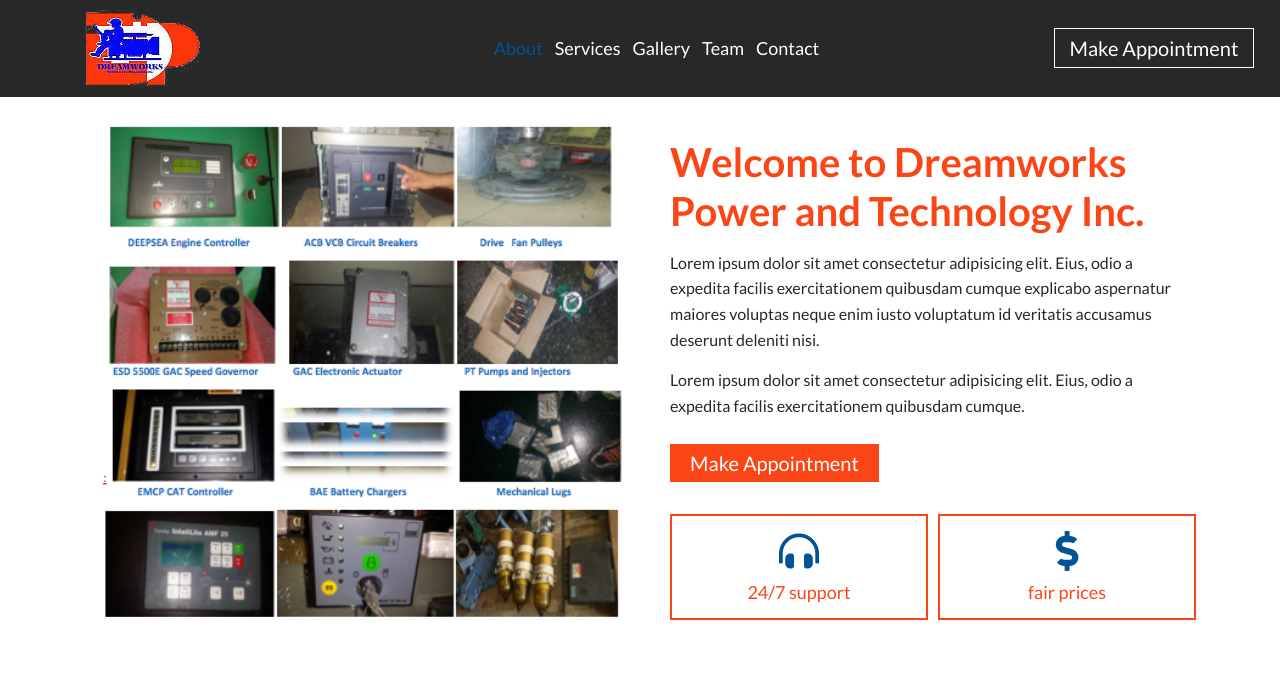
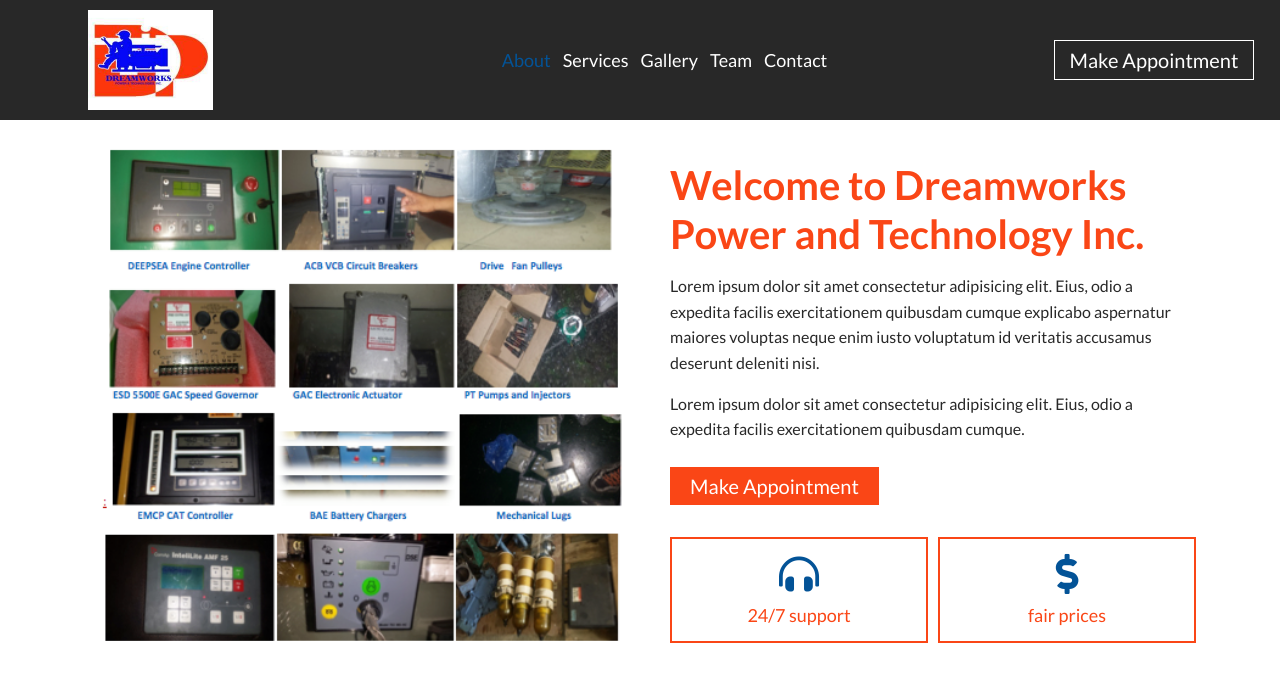
Before and after one commit to jcsomera/dreamworks-power-and-technology-inc.jaehub.site, a plain HTML site: page index.html in a window 1280 px wide. Shown: the top 677 px of the page. Drawn offline with Linux system fonts and the light colour scheme.

Commit message:
update index

```diff
--- a/index.html
+++ b/index.html
@@ -23,7 +23,7 @@
   <link rel="stylesheet" href="assets/css/responsive.css" />
 
   <!-- Favicon -->
-  <link rel="icon" href="assets/images/logo.png" type="image/png">
+  <link rel="icon" href="assets/images/logo.jpg" type="image/png">
 
 </head>
 <body>
@@ -44,7 +44,7 @@
     <!-- Logo -->
     <a class="logo" href="#home">
       <!--<h2>Air<span>Wave</span></h2>-->
-       <img src="assets/images/logo.png" alt="logo" />
+       <img src="assets/images/logo.jpg" alt="logo" />
     </a>
 
     <nav class="navbar">
@@ -414,7 +414,7 @@
 
       <div class="footer-item">
         <a class="logo" href="./index.html">
-          <img src="assets/images/logo.png" alt="logo" />
+          <img src="assets/images/logo.jpg" alt="logo" />
         </a>
         <p>Lorem ipsum dolor sit amet consectetur adipisicing elit.
             Architecto ad quae nisi! Atque harum, asperiores est
```
